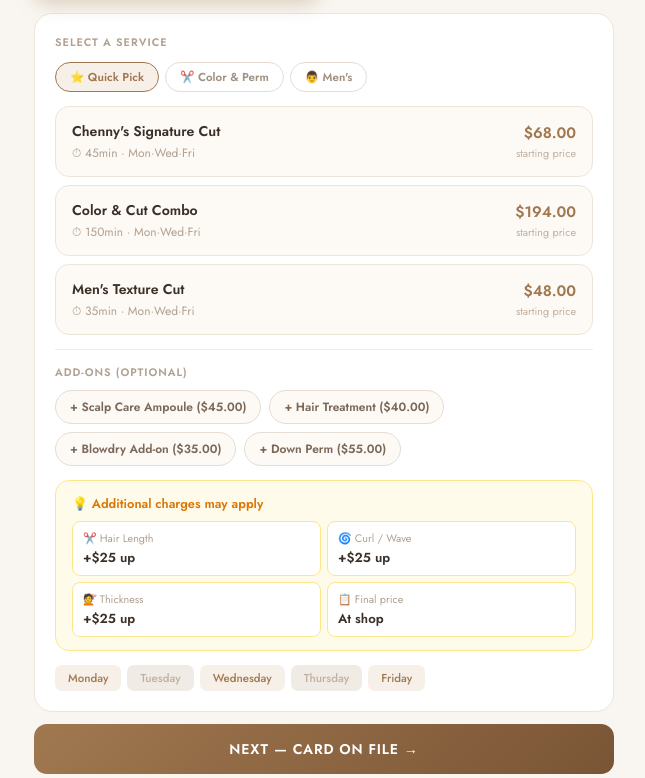
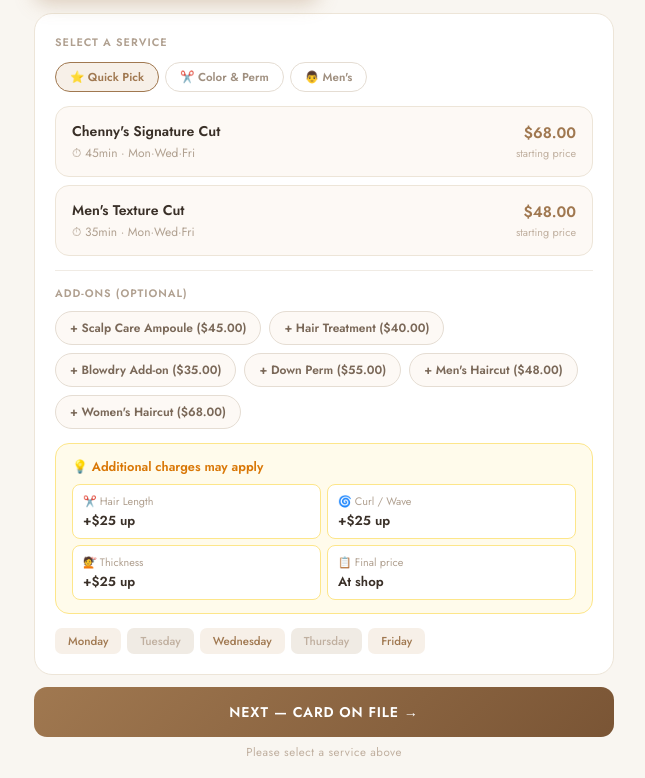
Before and after one commit to woodongacell/bookhairbychenny, a plain HTML site: page index.html in a window 1280 px wide. Shown: the part 718-1496 px from the top of the page, without its empty margins (316-961 px from the left). Drawn offline with nearby package versions, Linux system fonts and the light colour scheme.

Commit message:
Update index.html

```diff
--- a/index.html
+++ b/index.html
@@ -370,17 +370,17 @@ footer p{font-size:.72rem;color:#b0a090;letter-spacing:.5px;line-height:1.8;}
 var HAIR_CATS={
   "⭐ Quick Pick":[
     {id:"sig",name:"Chenny's Signature Cut",mins:45,price:68},
-    {id:"cc",name:"Color & Cut Combo",mins:150,price:194},
     {id:"mt",name:"Men's Texture Cut",mins:35,price:48}
   ],
   "✂️ Color & Perm":[
-    {id:"fc",name:"Full Color + Toner",mins:150,price:185},
-    {id:"rg",name:"Root Touch-Up + Gloss",mins:120,price:155},
+    {id:"fc",name:"Double Color (Whole Hair Cover)",mins:150,price:130},
+    {id:"rg",name:"Root Touch (Gray Hair Cover)",mins:120,price:95},
     {id:"dp",name:"Korean Digital Perm",mins:180,price:250},
-    {id:"rp",name:"Regular Perm",mins:120,price:165},
+    {id:"rp",name:"Women's Regular Perm",mins:120,price:150},
     {id:"rvp",name:"Root Volume Perm",mins:90,price:105},
-    {id:"mpe",name:"Men's Perm Package",mins:120,price:177},
-    {id:"bt",name:"Bleach & Tone",mins:180,price:220},
+    {id:"mpe",name:"Men's Perm",mins:120,price:125},
+    {id:"bt1",name:"Partial Highlights",mins:120,price:125},
+    {id:"bt2",name:"Full Foil Highlights",mins:180,price:155},
     {id:"rct",name:"Recovery Treatment",mins:120,price:200}
   ],
   "👨 Men's":[
@@ -401,7 +401,9 @@ var ADDONS=[
   {id:"amp",name:"Scalp Care Ampoule",price:45},
   {id:"trt",name:"Hair Treatment",price:40},
   {id:"blo",name:"Blowdry Add-on",price:35},
-  {id:"adp",name:"Down Perm",price:55}
+  {id:"adp",name:"Down Perm",price:55},
+  {id:"mhc",name:"Men's Haircut",price:48},
+  {id:"whc",name:"Women's Haircut",price:68}
 ];
 function fmt(n){return"$"+Number(n).toFixed(2);}
 function allSvcs(){var r=[];Object.keys(HAIR_CATS).forEach(function(k){HAIR_CATS[k].forEach(function(s){r.push(s);});});SPA_SVCS.forEach(function(s){r.push(s);});return r;}
```
